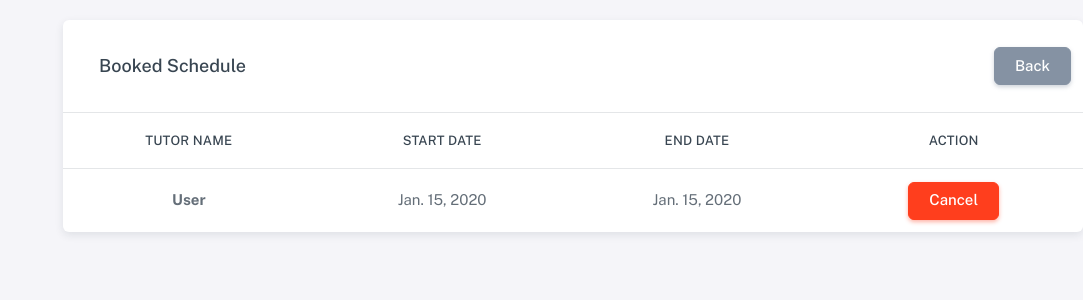
After one commit to nguyenliem0507/T-m-ng-i-d-y, a Django app: template on_demand_tutor/home/templates/student/student-schedule.html in a window 1280 px wide. The commit adds this page. Shown: the top 300 px of the page, without its empty margins (197-1280 px from the left). Run offline with Django 5.2, Linux system fonts and the light colour scheme; the template is opened without the code that fills it: values that come from a table or form of the project are taken from there, others are empty; tables that the repository leaves empty hold one stand-in row (values such as "Sample post"); some libraries are stand-ins or nearby versions.

Commit message:
Create student_schedule.html

```diff
--- /dev/null
+++ b/on_demand_tutor/home/templates/student/student-schedule.html
@@ -0,0 +1,37 @@
+{% extends "master.html" %}
+
+{%block content%}
+<div class="card container mt-5 p-0">
+  <div class="d-flex justify-content-between align-items-center px-3 py-2">
+      <h5 class="card-header mb-0">Booked Schedule</h5>
+      <a href="/tutor-index" class="btn btn-secondary">Back</a>
+  </div>
+  <div class="table-responsive text-nowrap w-100">
+      <table class="table text-center">
+          <thead>
+              <tr>
+                  <th>Tutor Name</th>
+                  <th>Start Date</th>
+                  <th>End Date</th>
+                  <th>Action</th>
+              </tr>
+          </thead>
+          <tbody class="table-border-bottom-0">
+              {% for booking in bookings %}
+              <tr class="table-default">
+                  <td><strong>{{ booking.tutor.FullName }}</strong></td>
+                  <td>{{ booking.start_date }}</td>
+                  <td>{{ booking.end_date }}</td>
+                  <td>
+                      <form method="POST" action="{% url 'delete-booking' booking.id %}">
+                          {% csrf_token %}
+                          <button type="submit" class="btn btn-danger">Cancel</button>
+                      </form>
+                  </td>
+              </tr>
+              {% endfor %}
+          </tbody>
+      </table>
+  </div>
+</div>
+{%endblock%}
--- a/on_demand_tutor/home/templates/tutor/tutor-index.html
+++ b/on_demand_tutor/home/templates/tutor/tutor-index.html
@@ -6,7 +6,7 @@
     <a class="navbar-brand" href="/student-edited">
       Account information
     </a>
-    <a class="navbar-brand" href="/student-edited">
+    <a class="navbar-brand" href="/student-schedule">
       Booked Schedule
     </a>
   </div>
--- a/on_demand_tutor/home/urls.py
+++ b/on_demand_tutor/home/urls.py
@@ -9,4 +9,6 @@ urlpatterns = [
     path('tutor-edited/', views.tutor_edited, name='tutor-edited'),
     path('student-edited/', views.student_edited, name='student-edited'),
     path('student-book/<str:tutor_username>/', views.student_book, name='student-book'),
+    path('student-schedule/', views.student_schedule, name='student-schedule'),
+    path('delete-booking/<int:booking_id>/', views.delete_booking, name='delete-booking'),
 ]
```
Also changed, not shown: on_demand_tutor/home/views.py (+15 -0 lines).
